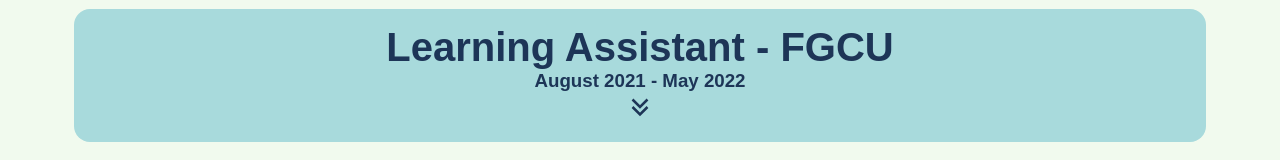
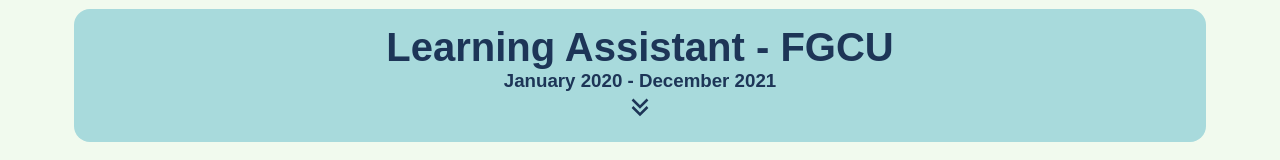
Before and after one commit to rpsmith77/ryan-portfolio-website, a Next.js app: page /about in a window 1280 px wide. Shown: the part 991-1151 px from the top of the page. Built offline with nearby package versions, Linux system fonts and the light colour scheme.

Commit message:
fix date typo

```diff
--- a/app/about/page.tsx
+++ b/app/about/page.tsx
@@ -23,7 +23,7 @@
         {
             title: 'Learning Assistant',
             company: 'FGCU',
-            date: 'August 2021 - May 2022',
+            date: 'January 2020 - December 2021',
             description: [
                 'Collaborate with other learning assistants, the instructor, and support staff to ensure that the needs of all students are met and that they have the resources and support they need to succeed',
                 'Help students develop their critical thinking, communication, and interpersonal skills through group discussions',
```
